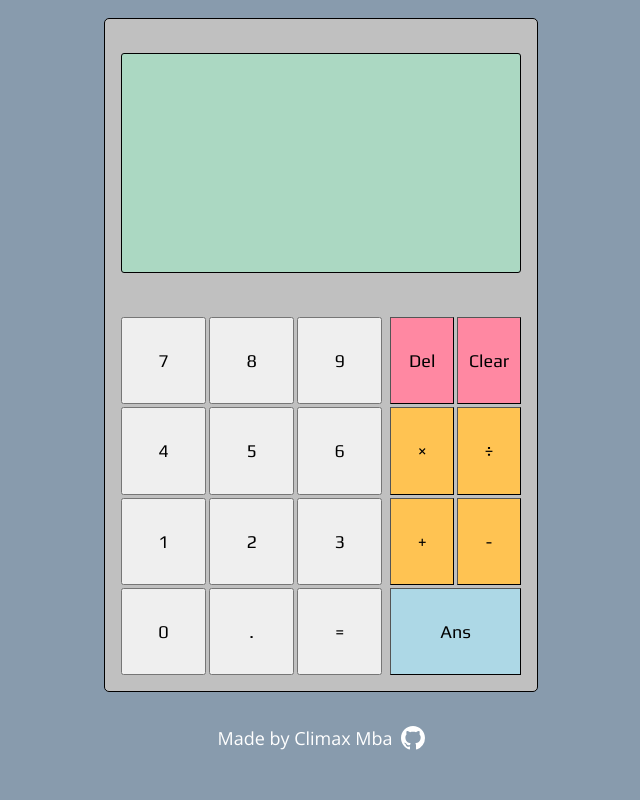
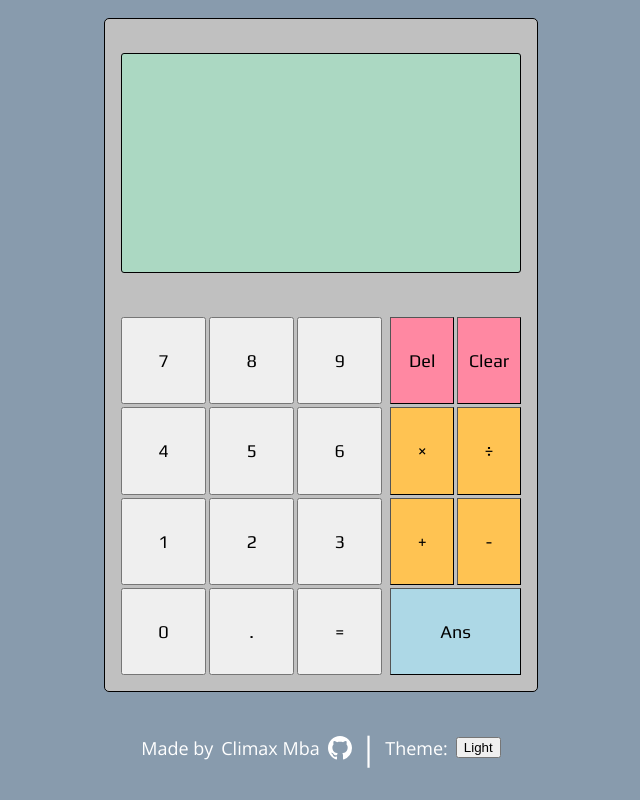
Before and after one commit to climaxmba/Calculator, a plain HTML site: page index.html in a window 1280 px wide. Shown: the whole page, without its empty margins (319-959 px from the left). Drawn offline with nearby package versions, Linux system fonts and the light colour scheme.

Commit message:
Add footer

```diff
--- a/index.html
+++ b/index.html
@@ -42,12 +42,19 @@
         </div>
     </div>
 
-    <a href="https://github.com/climaxmba">
-        Made by Climax Mba
-        <svg xmlns="http://www.w3.org/2000/svg" width="24" height="24" fill="currentColor" class="bi bi-github" viewBox="0 0 16 16">
-            <path d="M8 0C3.58 0 0 3.58 0 8c0 3.54 2.29 6.53 5.47 7.59.4.07.55-.17.55-.38 0-.19-.01-.82-.01-1.49-2.01.37-2.53-.49-2.69-.94-.09-.23-.48-.94-.82-1.13-.28-.15-.68-.52-.01-.53.63-.01 1.08.58 1.23.82.72 1.21 1.87.87 2.33.66.07-.52.28-.87.51-1.07-1.78-.2-3.64-.89-3.64-3.95 0-.87.31-1.59.82-2.15-.08-.2-.36-1.02.08-2.12 0 0 .67-.21 2.2.82.64-.18 1.32-.27 2-.27.68 0 1.36.09 2 .27 1.53-1.04 2.2-.82 2.2-.82.44 1.1.16 1.92.08 2.12.51.56.82 1.27.82 2.15 0 3.07-1.87 3.75-3.65 3.95.29.25.54.73.54 1.48 0 1.07-.01 1.93-.01 2.2 0 .21.15.46.55.38A8.012 8.012 0 0 0 16 8c0-4.42-3.58-8-8-8z" />
-        </svg>
-    </a>
+    <footer>
+        <span>Made by</span>
+
+        <a href="https://github.com/climaxmba">
+            Climax Mba
+            <svg xmlns="http://www.w3.org/2000/svg" width="24" height="24" fill="currentColor" class="bi bi-github" viewBox="0 0 16 16"><path d="M8 0C3.58 0 0 3.58 0 8c0 3.54 2.29 6.53 5.47 7.59.4.07.55-.17.55-.38 0-.19-.01-.82-.01-1.49-2.01.37-2.53-.49-2.69-.94-.09-.23-.48-.94-.82-1.13-.28-.15-.68-.52-.01-.53.63-.01 1.08.58 1.23.82.72 1.21 1.87.87 2.33.66.07-.52.28-.87.51-1.07-1.78-.2-3.64-.89-3.64-3.95 0-.87.31-1.59.82-2.15-.08-.2-.36-1.02.08-2.12 0 0 .67-.21 2.2.82.64-.18 1.32-.27 2-.27.68 0 1.36.09 2 .27 1.53-1.04 2.2-.82 2.2-.82.44 1.1.16 1.92.08 2.12.51.56.82 1.27.82 2.15 0 3.07-1.87 3.75-3.65 3.95.29.25.54.73.54 1.48 0 1.07-.01 1.93-.01 2.2 0 .21.15.46.55.38A8.012 8.012 0 0 0 16 8c0-4.42-3.58-8-8-8z" /></svg>
+        </a>
+
+        <span id="pipe">|</span>
+        <span>Theme:</span>
+        <button>Light</button>
+    </footer>
+
     <script src="script.js"></script>
 </body>
 </html>
--- a/style.css
+++ b/style.css
@@ -100,13 +100,27 @@ body {
     background-color: #93b7c4;
 }
 
+footer {
+    display: flex;
+    align-items: center;
+    justify-content: center;
+    color: white;
+    gap: 8px;
+    margin: 2vh 0;
+    font-size: 18px;
+    flex-shrink: 1;
+}
+
 a {
-    color: white;
+    color: inherit;
     text-decoration: none;
     display: flex;
-    font-size: 18px;
     gap: 8px;
-    margin: 2vh 0;
     align-items: center;
     justify-content: center;
 }
+
+#pipe {
+    font-size: xx-large;
+    font-weight: lighter;
+}
```
